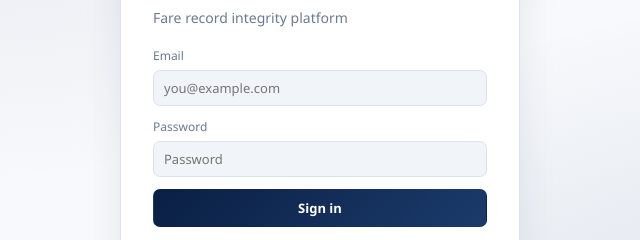
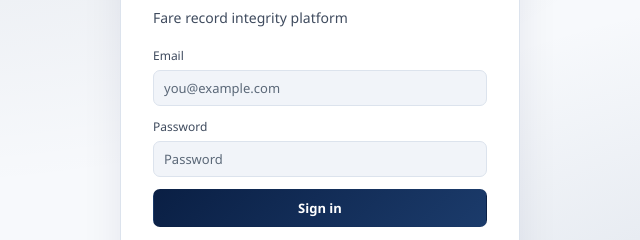
Before and after one commit to r3nc3/fareintegrity, a plain HTML site: page dashboard/index.html in a window 1280 px wide. Shown: the part 308-548 px from the top of the page, 320-960 px from the left. Drawn offline with Linux system fonts and the light colour scheme; files that its build step writes are made by us from their sources; no server answers; files whose address does not match are found by name.

Commit message:
Darken dashboard text for readability

```diff
--- a/dashboard/index.html
+++ b/dashboard/index.html
@@ -4,7 +4,7 @@
   <meta charset="utf-8">
   <meta name="viewport" content="width=device-width, initial-scale=1">
   <title>FareGuard — Fare Record Integrity</title>
-  <link rel="stylesheet" href="/static/style.css?v=11">
+  <link rel="stylesheet" href="/static/style.css?v=12">
 </head>
 <body>
 
--- a/dashboard/style.css
+++ b/dashboard/style.css
@@ -6,13 +6,13 @@
   --panel: #ffffff;
   --panel-2: #f1f4f9;
   --border: #dce3ed;
-  --text: #16233a;
-  --muted: #6b7a91;
+  --text: #111827;
+  --muted: #3f4b5e;
   --accent: var(--navy-2);
-  --accent-2: #4a6a9c;
-  --danger: #c0392b;
-  --warn: #a16207;
-  --ok: #15803d;
+  --accent-2: #274c82;
+  --danger: #a3271d;
+  --warn: #8a5200;
+  --ok: #0f6b34;
   --radius: 10px;
 }
 
@@ -149,6 +149,7 @@ input, select, textarea {
   color: var(--text); border-radius: 7px; padding: 8px 10px;
   font-family: inherit; font-size: 13px; width: 100%;
 }
+input::placeholder, textarea::placeholder { color: #5b6878; opacity: 1; }
 input:focus, select:focus, textarea:focus { outline: 1px solid var(--accent); border-color: var(--accent); }
 textarea { resize: vertical; font-family: ui-monospace, Menlo, monospace; font-size: 12px; }
 label { display: flex; flex-direction: column; gap: 5px; font-size: 12px; color: var(--muted); }
```
